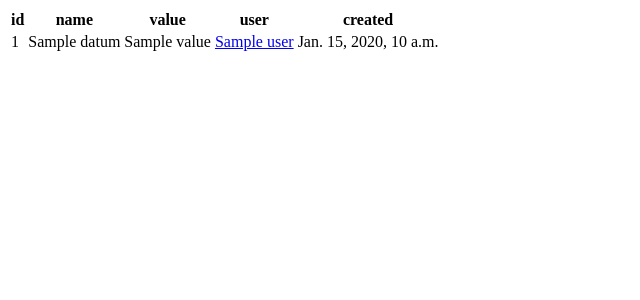
After one commit to narfman0/django_lair, a Django app: template django_lair/templates/django_lair/datum_list_table.html in a window 1280 px wide. The commit adds this page. Shown: the top 300 px of the page, without its empty margins (0-640 px from the left). Run offline with Django 3.2, Linux system fonts and the light colour scheme; the template is opened without the code that fills it: most values are stand-ins (such as "Sample title", 1, 10 or a date in 2020).

Commit message:
-Add users automatically if uuid field given (vs user field for preexisting users) -Add created for users -Add user detail page for specific metrics

```diff
--- a/django_lair/models.py
+++ b/django_lair/models.py
@@ -9,6 +9,7 @@ from model_utils.models import TimeStampedModel
 @python_2_unicode_compatible
 class User(models.Model):
     uuid = models.UUIDField()
+    created = models.DateTimeField(auto_now_add=True)
 
     def __str__(self):
         return str(self.uuid)
--- a/django_lair/templates/django_lair/base.html
+++ b/django_lair/templates/django_lair/base.html
@@ -14,6 +14,11 @@
                     <span class="glyphicon glyphicon-home" aria-hidden="true"></span>
                 </button>
             </a>
+            <a href="{% url "datum_create" %}">
+                <button type="button" class="btn btn-default" aria-label="Create">
+                    <span class="glyphicon glyphicon-plus" aria-hidden="true"></span>
+                </button>
+            </a>
             {% block content %}{% endblock content %}
         </div>
     </body>
--- /dev/null
+++ b/django_lair/templates/django_lair/datum_list_table.html
@@ -0,0 +1,22 @@
+<table class="table table-hover">
+    <thead>
+        <tr>
+            <th>id</th>
+            <th>name</th>
+            <th>value</th>
+            <th>user</th>
+            <th>created</th>
+        </tr>
+    </thead>
+    <tbody>
+        {% for datum in datums %}
+            <tr>
+                <td>{{ datum.id }}</td>
+                <td>{{ datum.name }}</td>
+                <td>{{ datum.value }}</td>
+                <td><a href="{% url 'user_detail' datum.user.id %}">{{ datum.user }}</a></td>
+                <td>{{ datum.created }}</td>
+            </tr>
+        {% endfor %}
+    </tbody>
+</table>
--- a/django_lair/urls.py
+++ b/django_lair/urls.py
@@ -15,4 +15,9 @@ urlpatterns = [
         view=csrf_exempt(views.DatumCreateView.as_view()),
         name='datum_create',
     ),
+    url(
+        regex="^user/(?P<pk>\d+)/$",
+        view=views.UserDetailView.as_view(),
+        name='user_detail',
+    ),
 ]
```
Also changed, not shown: django_lair/templates/django_lair/datum_list.html (+1 -22 lines), django_lair/templates/django_lair/user_detail.html (added, +9 -0 lines), django_lair/views.py (+21 -3 lines), django_lair/migrations/0002_user_created.py (added), 1 other file.
